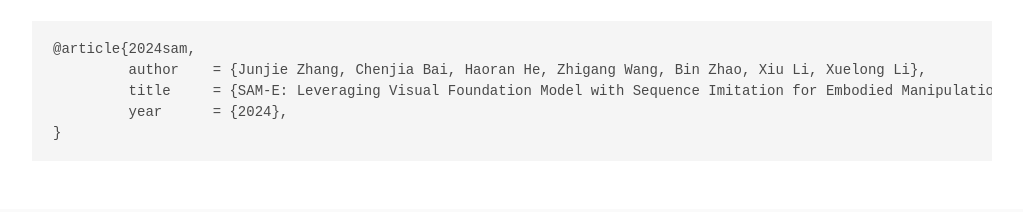
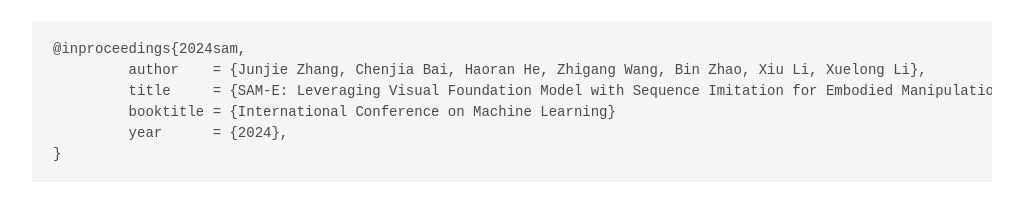
Before and after one commit to SAM-Embodied/SAM-Embodied.github.io, a plain HTML site: page index.html in a window 1280 px wide. Shown: the part 8475-8687 px from the top of the page, without its empty margins (128-1151 px from the left). Drawn offline with nearby package versions, Linux system fonts and the light colour scheme; some icons are missing; a web font is replaced by a local one.

Commit message:
update bib

```diff
--- a/index.html
+++ b/index.html
@@ -1287,9 +1287,10 @@
     <section class="section" id="BibTeX">
     <div class="container is-max-desktop content">
         <h2 class="title">BibTeX</h2>
-        <pre><code>@article{2024sam,
+        <pre><code>@inproceedings{2024sam,
          author    = {Junjie Zhang, Chenjia Bai, Haoran He, Zhigang Wang, Bin Zhao, Xiu Li, Xuelong Li},
          title     = {SAM-E: Leveraging Visual Foundation Model with Sequence Imitation for Embodied Manipulation},
+         booktitle = {International Conference on Machine Learning}
          year      = {2024},
 }</code></pre>
     </div>
```
